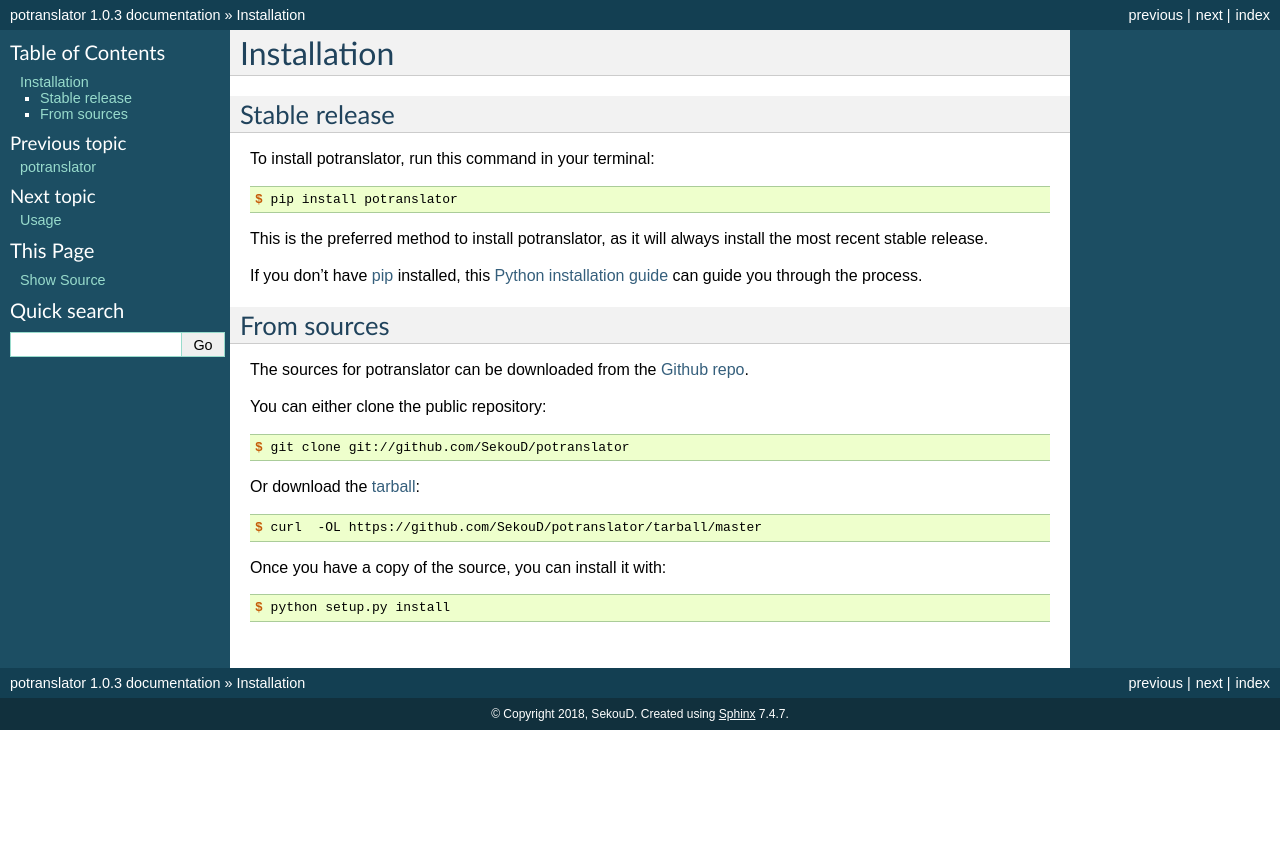
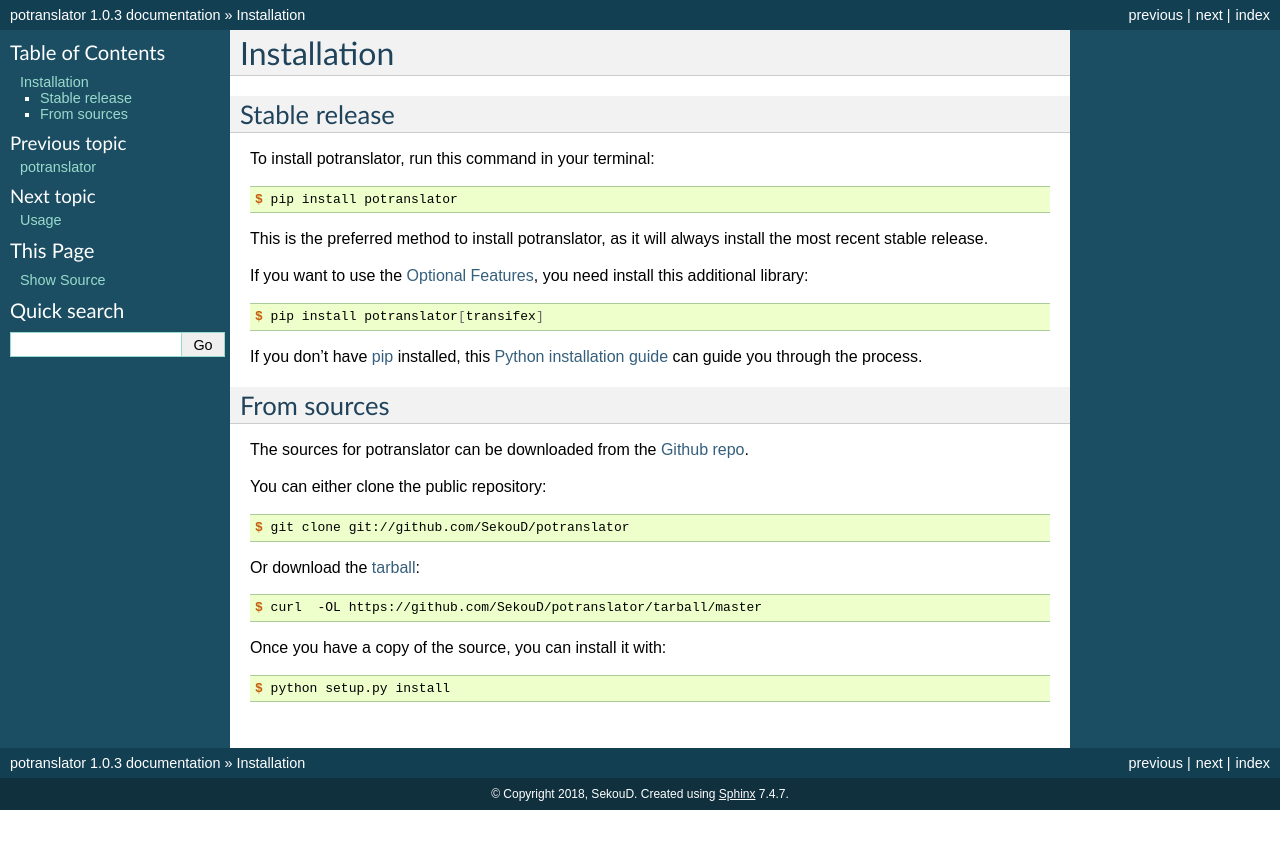
Before and after one commit to SekouD/potranslator, a Sphinx documentation site: the page built from docs/installation.rst, in a window 1280 px wide. Shown: the top 849 px of the page. Built offline with Sphinx 7.4.7, drawn with Linux system fonts in a browser that asks for light colours; the version number is read from the project's files by our own code.

Commit message:
Updated documentation.

```diff
--- a/docs/installation.rst
+++ b/docs/installation.rst
@@ -16,11 +16,19 @@
 
 This is the preferred method to install potranslator, as it will always install the most recent stable release.
 
+
+If you want to use the `Optional Features`_, you need install this additional library:
+
+.. code-block:: console
+
+    $ pip install potranslator[transifex]
+
 If you don't have `pip`_ installed, this `Python installation guide`_ can guide
 you through the process.
 
 .. _pip: https://pip.pypa.io
 .. _Python installation guide: http://docs.python-guide.org/en/latest/starting/installation/
+.. _Optional Features: https://potranslator.readthedocs.io/en/latest/readme.html#optional-features
 
 
 From sources
```
